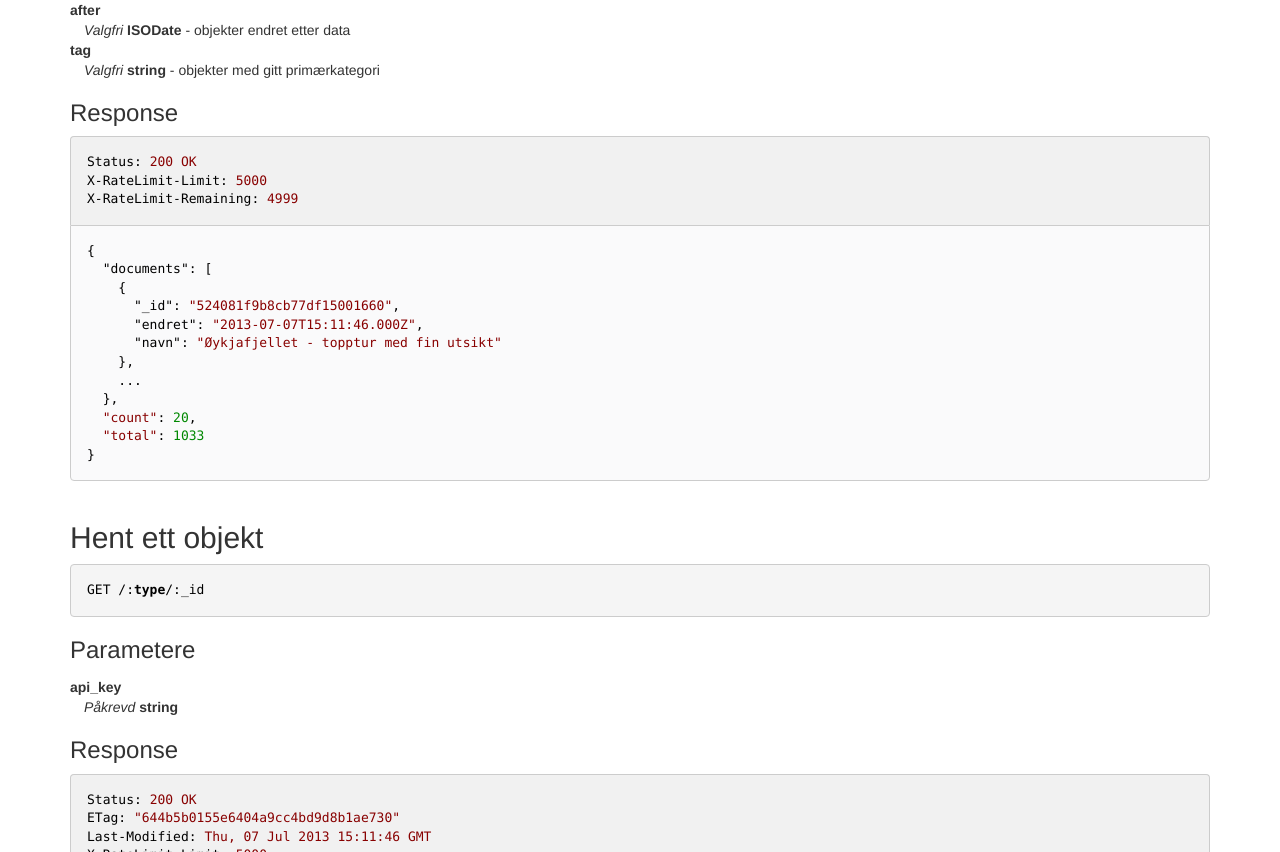
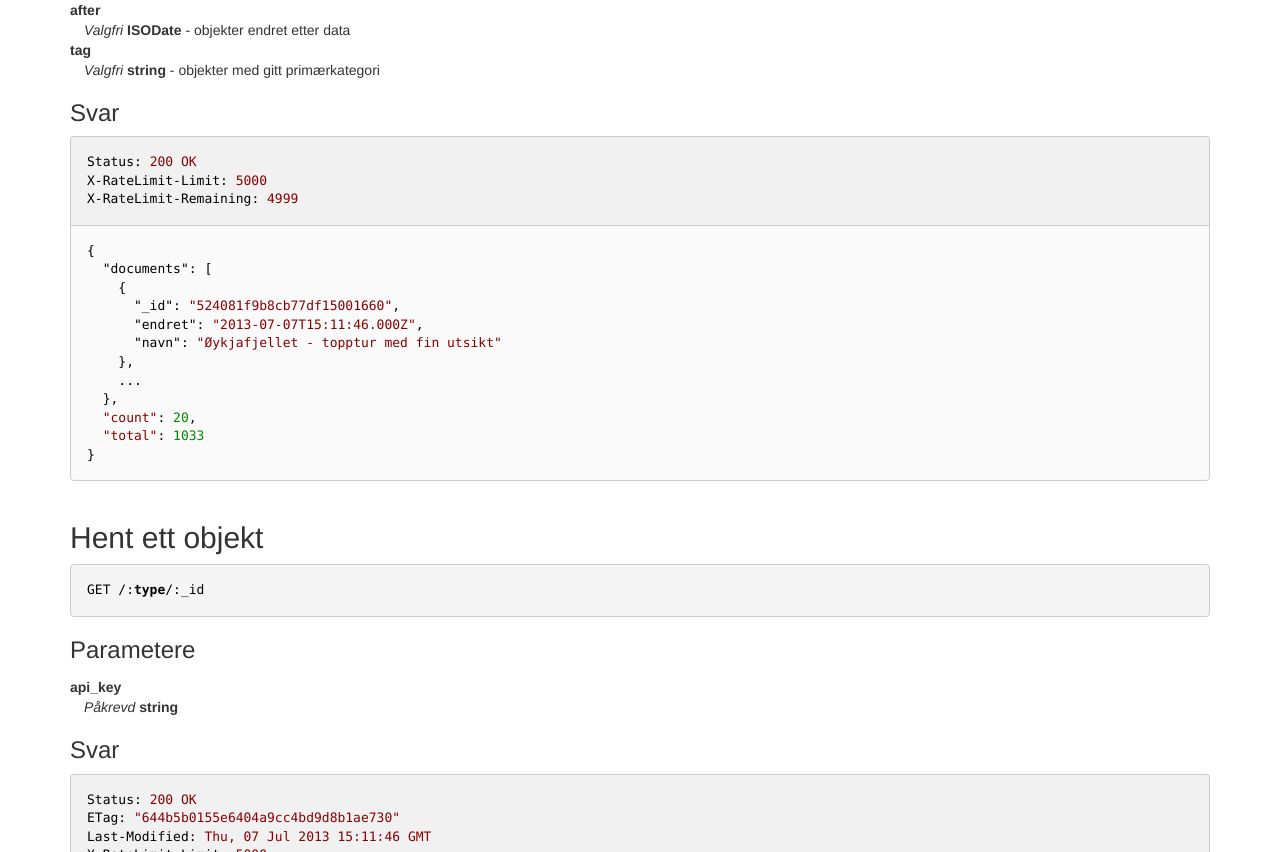
Before and after one commit to Turbasen/www.nasjonalturbase.no, a Jekyll site: the page built from api.html, in a window 1280 px wide and 1400 px high, scrolled down 438 px. Shown: the part 161-1013 px from the top of the window. Built offline with Jekyll 4.4.1, drawn with Linux system fonts in a browser that asks for light colours; nearby versions of some CDN libraries; Markdown is read by kramdown in place of the engine named in the settings.

Commit message:
Translate response to svar

```diff
--- a/api.html
+++ b/api.html
@@ -30,7 +30,7 @@ forespørsler ikke nøl med å ta kontakt.</p>
   {% endfor %}
   {% if api.params %}</dl>{% endif %}
 
-  <h3 class="response">Response</h3>
+  <h3 class="response">Svar</h3>
 
   <pre class="headers"><code class="language-http">{{ api.response }}</code></pre>
   <pre class="highlight"><code class="language-json">{{ api.data }}</code></pre>
```
